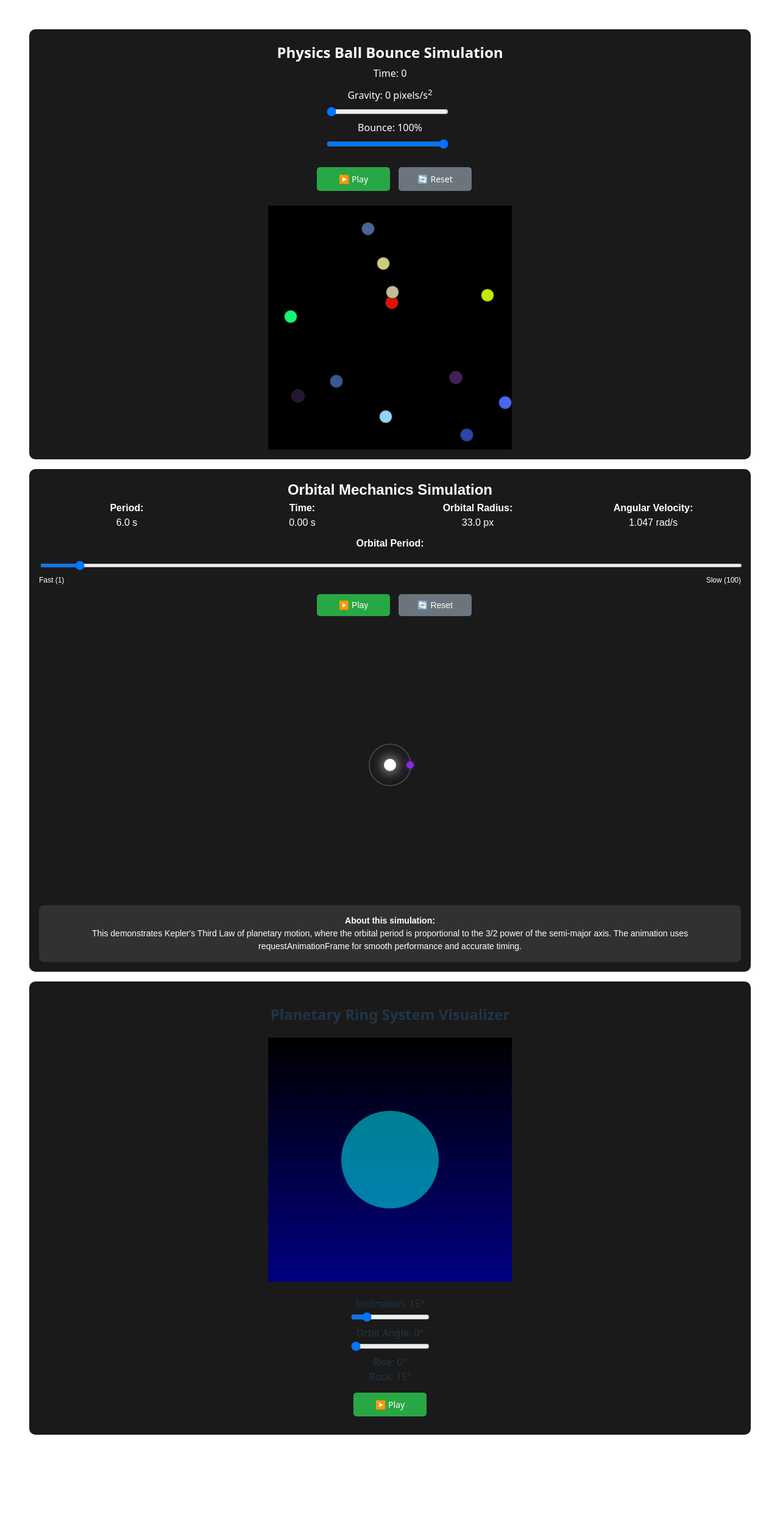
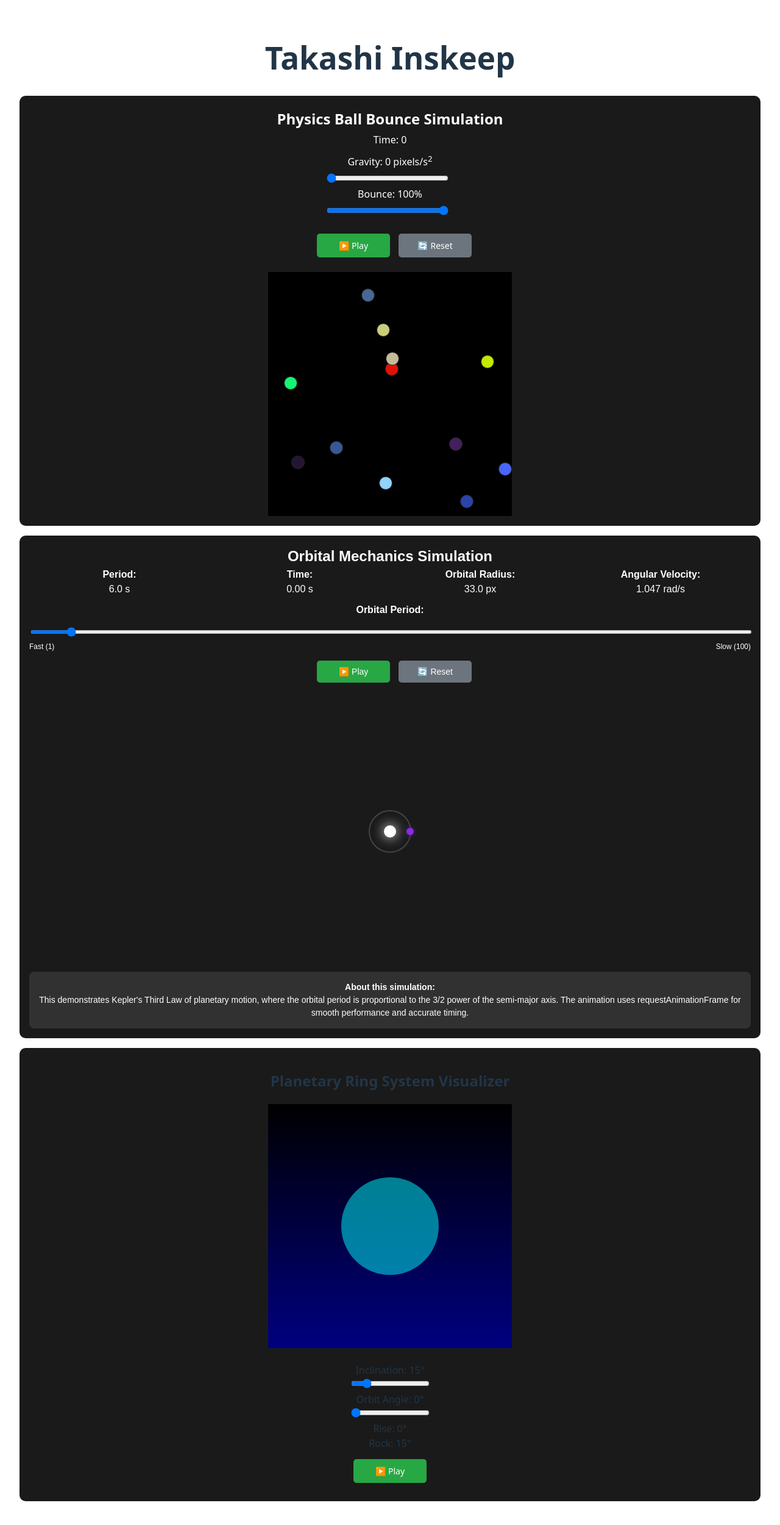
Before and after one commit to InskeepTakashi/physics-simulations-portfolio, a React (Vite) app: page / in a window 1280 px wide. Shown: the top 2500 px of the page at 61% size. Before the commit the page ends 2400 px from the top, so only its background shows below. Built offline with nearby package versions, Linux system fonts and the light colour scheme.

Commit message:
Improved margins and added contact info

```diff
--- a/src/Bounce.jsx
+++ b/src/Bounce.jsx
@@ -167,7 +167,7 @@ export default function App() {
     return (
         <div style={{
             backgroundColor: '#1a1a1a',
-            margin: '1em',
+            margin: '1em 0',
             padding: '1em',
             borderRadius: '10px',
         }}>
--- a/src/Orbit.jsx
+++ b/src/Orbit.jsx
@@ -100,7 +100,7 @@ export default function App() {
         <div style={{
             fontFamily: 'Arial, sans-serif',
             backgroundColor: '#1a1a1a',
-            margin: '1em',
+            margin: '1em 0',
             padding: '1em',
             borderRadius: '10px',
             color: '#fff',
--- a/src/Ring.jsx
+++ b/src/Ring.jsx
@@ -91,7 +91,7 @@ function Ring() {
         <div
             style={{
                 backgroundColor: '#1a1a1a',
-                margin: '1em',
+                margin: '1em 0',
                 padding: '1em',
                 borderRadius: '10px',
             }}
--- a/src/main.jsx
+++ b/src/main.jsx
@@ -8,6 +8,7 @@ import Ring from './Ring.jsx'
 
 createRoot(document.getElementById('root')).render(
   <StrictMode>
+    <h1>Takashi Inskeep</h1>
     <Bounce />
     <Orbit />
     <Ring />
```
Also changed, not shown: 1 other file (tests, documents, lock files or other folders).
